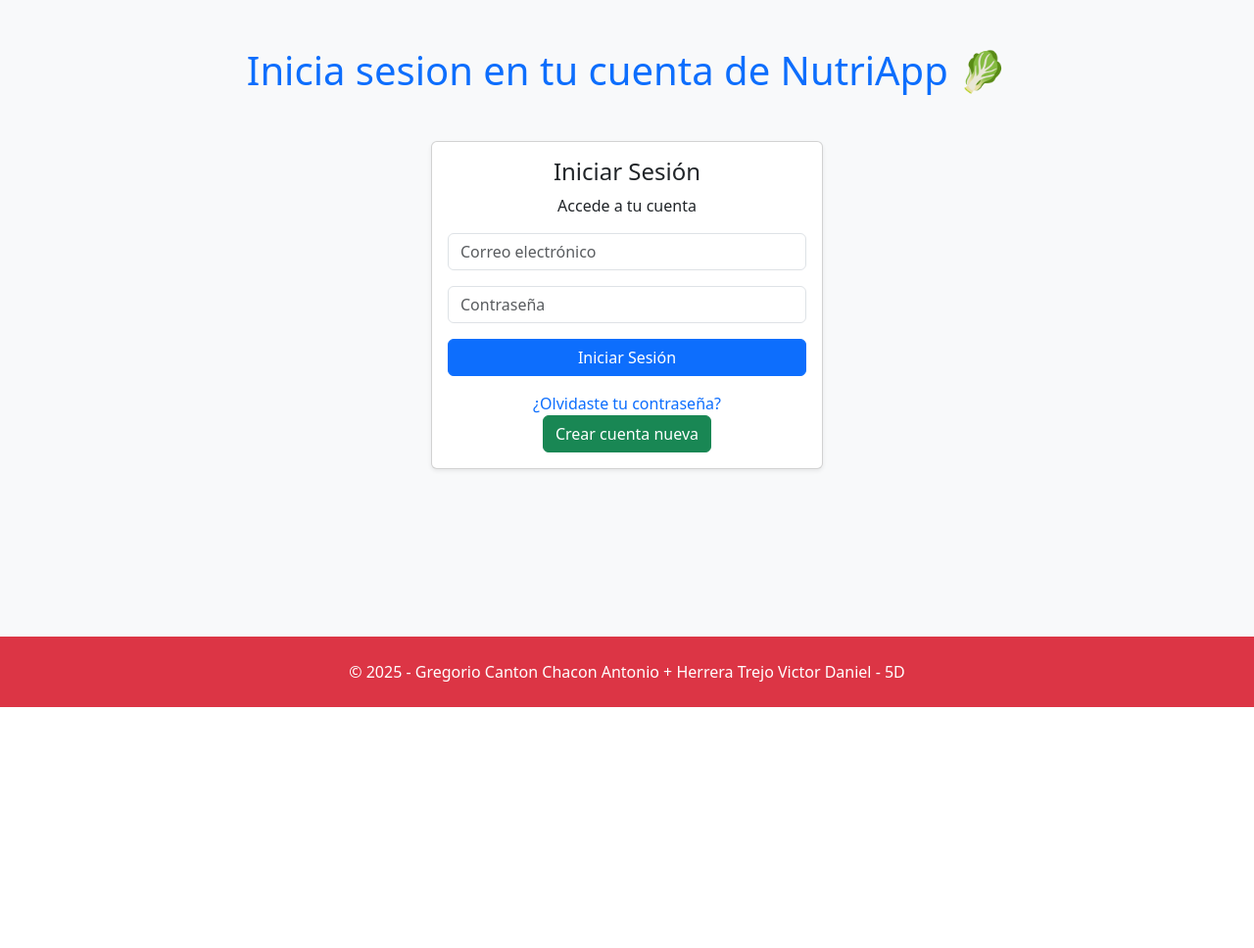
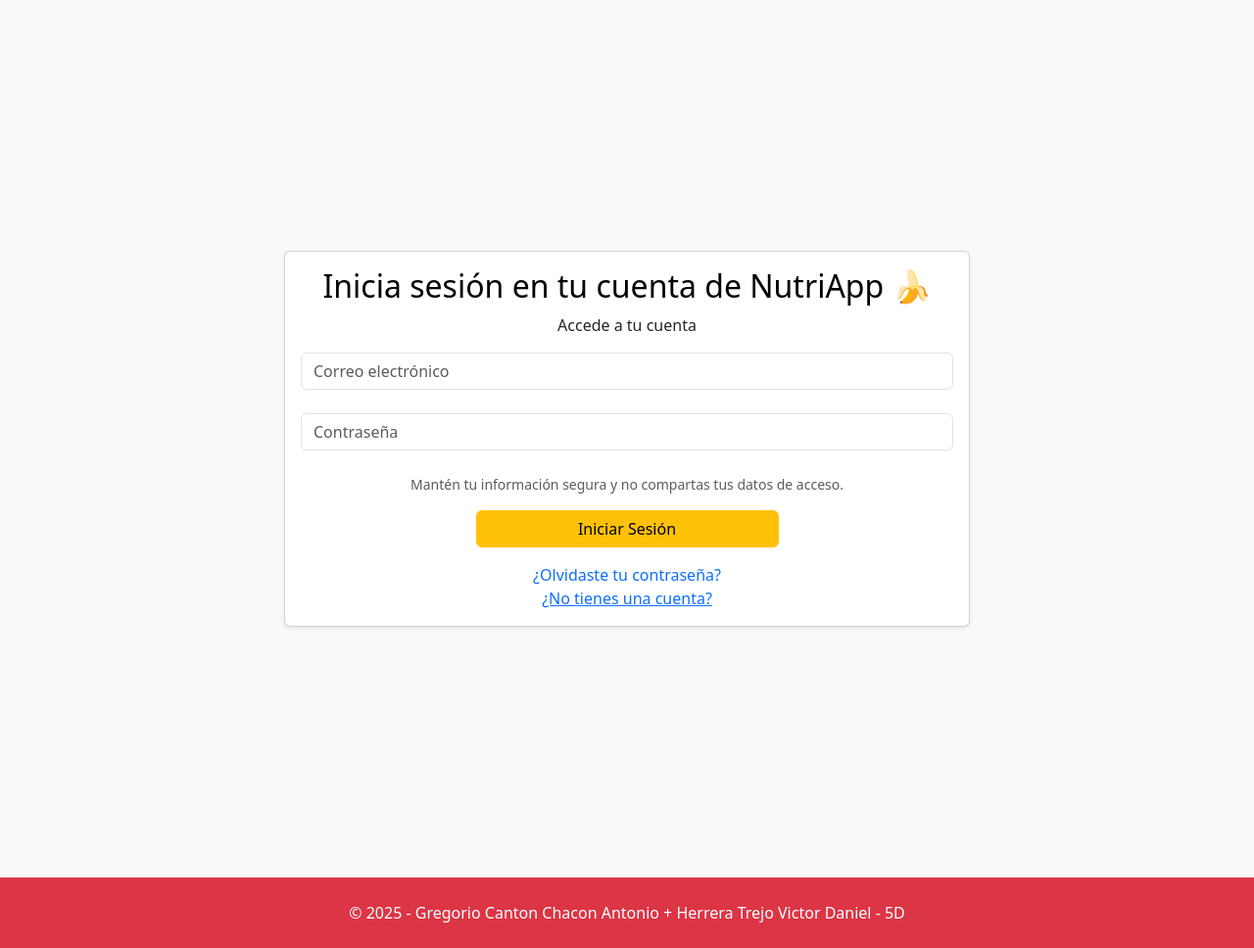
Before and after one commit to Gregorio-Canton-Chacon-Antonio/nutriApp, a Flask app: page /iniciodesesion in a window 1280 px wide. Shown: the part 78-1046 px from the top of the page at 98% size. Before the commit the page ends 800 px from the top, so only its background shows below. Run offline with Flask 3, Linux system fonts and the light colour scheme.

Commit message:
Unos cAmbios aca bien aca

```diff
--- a/app.py
+++ b/app.py
@@ -22,7 +22,7 @@ usuarios = {
     'gregorio@cetis61.com': 'mi_password'
 }
 
-@app.route("/index")
+@app.route("/")
 def index():
     return render_template("index.html")
 
@@ -42,7 +42,7 @@ def iniciodesesion():
 
     return render_template('iniciodesesion.html')
 
-@app.route("/", methods=["GET", "POST"])
+@app.route("/registro", methods=["GET", "POST"])
 def registro():
     if request.method == "POST":
         nombre = request.form.get("nombre")
--- a/templates/iniciodesesion.html
+++ b/templates/iniciodesesion.html
@@ -3,34 +3,44 @@
 {% block title %}Inicio de Sesion{% endblock %}
 
 {% block content %}
-<div class="container">
-    <h1 class="text-center text-primary">Inicia sesion en tu cuenta de NutriApp 🥬</h1>
-</div>
-<div class="container d-flex justify-content-center mt-5">
-    <div class="card shadow-sm" style="width: 400px;">
+<div class="container d-flex justify-content-center align-items-center min-vh-100">
+    <div class="card shadow-sm" style="width: 700px;">
         <div class="card-body">
+            {% with messages = get_flashed_messages() %}
+                {% if messages %}
+                    <div class="alert alert-danger">
+                        {% for message in messages %}
+                            {{ message }}
+                        {% endfor %}
+                    </div>
+                {% endif %}
+            {% endwith %}
             <form action="{{ url_for('iniciodesesion') }}" method="POST">
-                <h4 class="text-center">Iniciar Sesión</h4>
+                <h2 class="text-black text-center">Inicia sesión en tu cuenta de NutriApp 🍌</h2>
                 <p class="text-center">Accede a tu cuenta</p>
 
-                <div class="mb-3">
+                <div class="mb-4">
                     <input type="email" class="form-control" id="email" name="email" placeholder="Correo electrónico" required>
                 </div>
 
-                <div class="mb-3">
+                <div class="mb-4">
                     <input type="password" class="form-control" id="password" name="password" placeholder="Contraseña" required>
                 </div>
 
-                <div class="d-grid gap-2">
-                    <button class="btn btn-primary" type="submit">Iniciar Sesión</button>
+                <small class="text-center text-muted">
+                    <p>Mantén tu información segura y no compartas tus datos de acceso.</p>
+                </small>
+
+                <div class="container d-grid gap-2 col-6 mx-auto">
+                    <button class="btn btn-warning" type="submit">Iniciar Sesión</button>
                 </div>
 
                 <div class="text-center mt-3">
                     <a href="#" class="text-decoration-none">¿Olvidaste tu contraseña?</a>
                 </div>
 
-                <div class="text-center">
-                    <a href="{{ url_for('formulario') }}" class="btn btn-success">Crear cuenta nueva</a>
+                <div class="container text-center">
+                    <a href="{{ url_for('registro') }}">¿No tienes una cuenta?</a>
                 </div>
             </form>
         </div>
```
Also changed, not shown: templates/index.html (+27 -4 lines).
